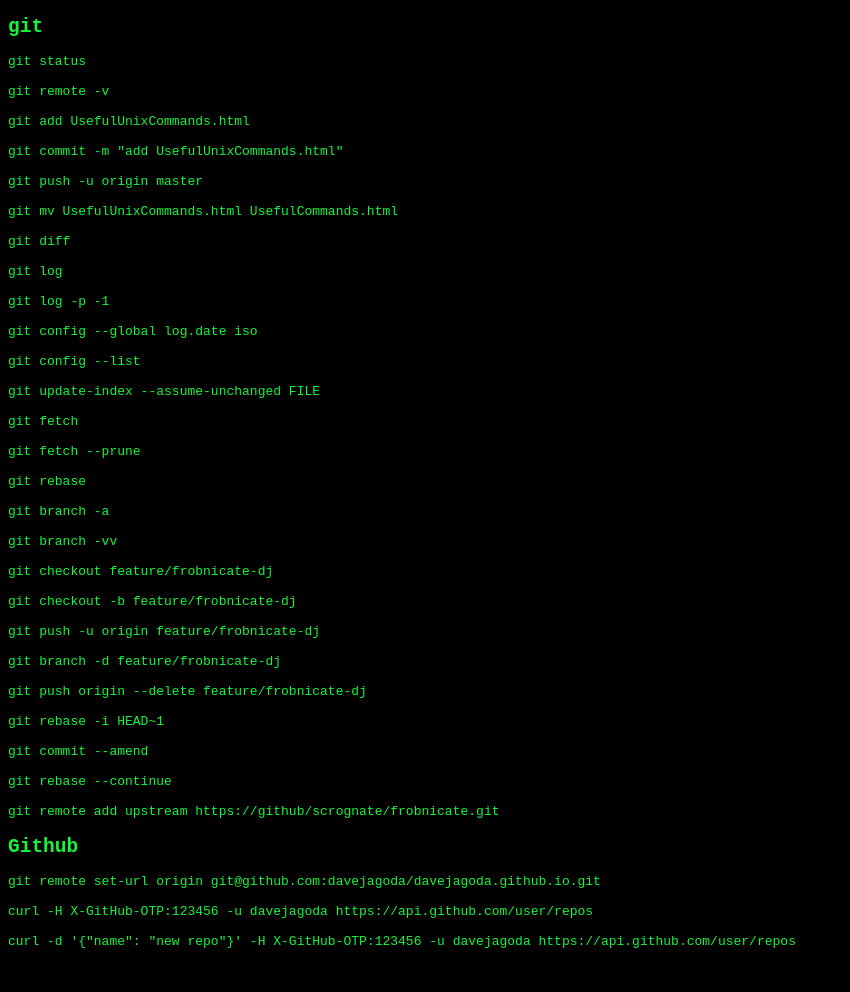
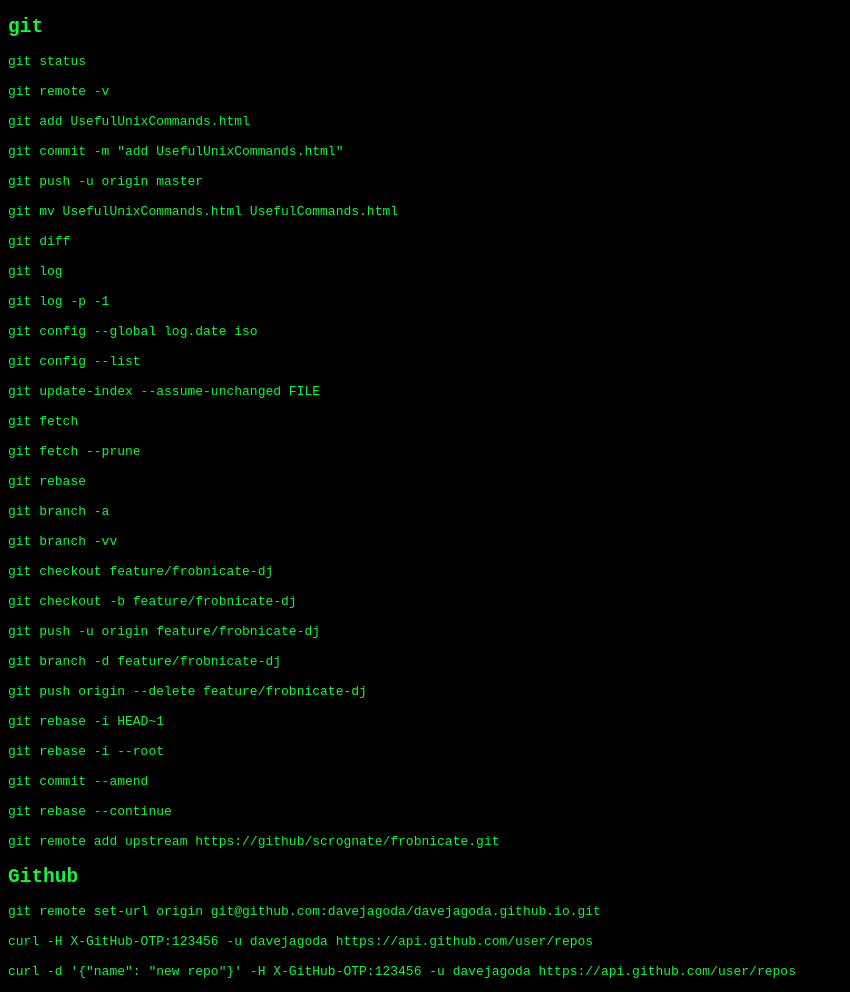
Before and after one commit to davejagoda/davejagoda.github.io, a Jekyll site: the page built from useful/useful_git_commands.md, in a window 1280 px wide. Shown: the whole page, without its empty margins (0-850 px from the left). Built offline with Jekyll 4.4.1, drawn with Linux system fonts in a browser that asks for light colours; before the commit the page ends 962 px from its top, so only the background shows below that.

Commit message:
Update useful_git_commands.md with 'git rebase -i --root'

```diff
--- a/useful/useful_git_commands.md
+++ b/useful/useful_git_commands.md
@@ -53,6 +53,8 @@
 
 git rebase -i HEAD~1
 
+git rebase -i --root
+
 git commit --amend
 
 git rebase --continue
```
